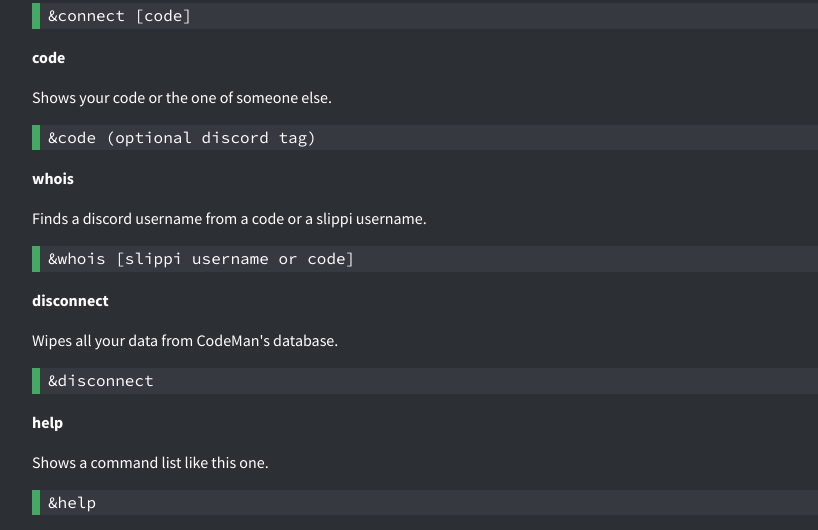
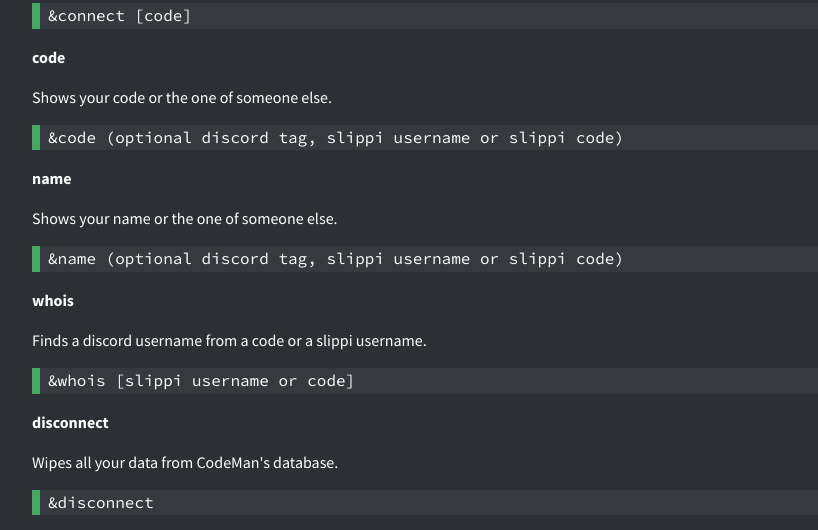
Before and after one commit to ananas-dev/CodeMan, a plain HTML site: page index.html in a window 1280 px wide. Shown: the part 798-1328 px from the top of the page, without its empty margins (53-871 px from the left). Drawn offline with nearby package versions, Linux system fonts and the light colour scheme.

Commit message:
Update command list for 2.0

```diff
--- a/index.html
+++ b/index.html
@@ -84,7 +84,21 @@
 
     <blockquote class="pretty-blockquote">
       <p>
-        &amp;code (optional discord tag)
+        &amp;code (optional discord tag, slippi username or slippi code)
+      </p>
+    </blockquote>
+
+    <p>
+    <b>name</b>
+    </p>
+
+    <p>
+    Shows your name or the one of someone else.
+    </p>
+
+    <blockquote class="pretty-blockquote">
+      <p>
+        &amp;name (optional discord tag, slippi username or slippi code)
       </p>
     </blockquote>
 
```
